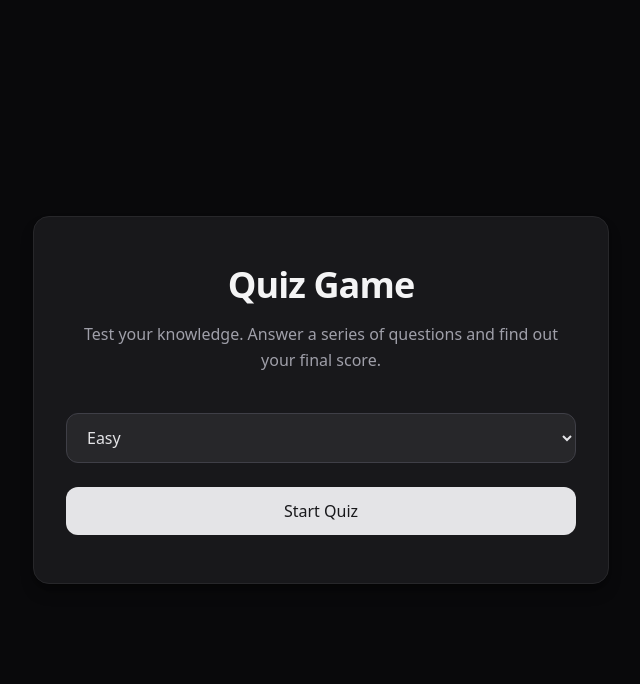
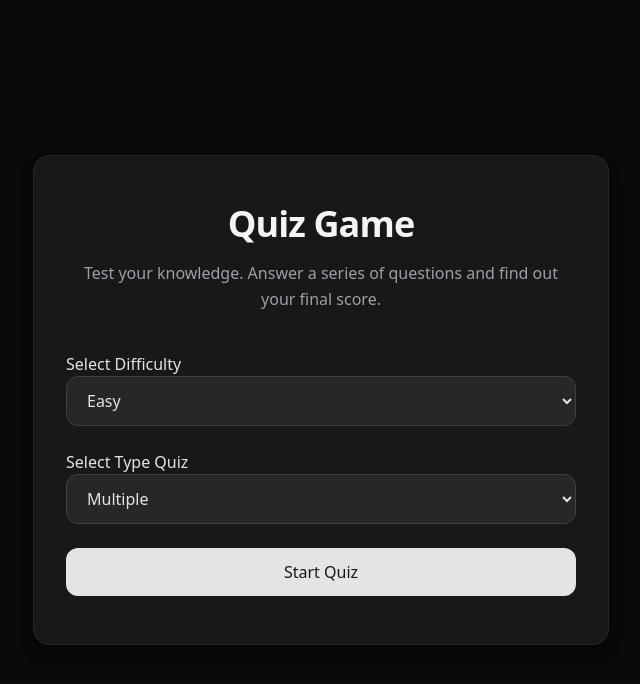
Before and after one commit to mendozagianfranco/quiz-game, a React (Vite) app: page / in a window 1280 px wide. Shown: the top 684 px of the page, without its empty margins (319-959 px from the left). Built offline with nearby package versions, Linux system fonts and the light colour scheme.

Commit message:
feat: add type true/false and add rror handling in triviaApi

```diff
--- a/src/pages/Home.jsx
+++ b/src/pages/Home.jsx
@@ -5,11 +5,12 @@ import { fetchQuestions } from '../services/infrastructure/triviaApi';
 
 export default function Home() {
     const difficultyRef = useRef();
+    const typeRef = useRef();
     const { startQuiz, setQuestions } = useQuiz();
 
     async function handleStartQuiz() {
         startQuiz();
-        const questions = await fetchQuestions(difficultyRef.current.value);
+        const questions = await fetchQuestions(difficultyRef.current.value, typeRef.current.value);
         setQuestions(questions);
     }
 
@@ -28,13 +29,28 @@ export default function Home() {
 
                 <div className="flex flex-col gap-6">
 
+                    <div>
+                        <p>Select Difficulty</p>
+
                         <select
                             ref={difficultyRef}
-                        className="px-4 py-3 rounded-xl bg-zinc-800 border border-zinc-700 text-zinc-200 focus:outline-none  focus:ring-2 focus:ring-zinc-600 transition">
+                            className="px-4 py-3 w-full rounded-xl bg-zinc-800 border border-zinc-700 text-zinc-200 focus:outline-none  focus:ring-2 focus:ring-zinc-600 transition">
                             <option value={'easy'}>Easy</option>
                             <option value={'medium'}>Medium</option>
                             <option value={'hard'}>Hard</option>
                         </select>
+                    </div>
+
+                    <div>
+                        <p>Select Type Quiz</p>
+
+                        <select
+                            ref={typeRef}
+                            className="px-4 py-3 w-full rounded-xl bg-zinc-800 border border-zinc-700 text-zinc-200 focus:outline-none  focus:ring-2 focus:ring-zinc-600 transition">
+                            <option value={'multiple'}>Multiple</option>
+                            <option value={'boolean'}>True / False</option>
+                        </select>
+                    </div>
 
                     <Link
                         to={'/quiz'}
--- a/src/services/domain/transformQuestions.js
+++ b/src/services/domain/transformQuestions.js
@@ -2,7 +2,7 @@ export function transformQuestions(rawQuestions) {
     return rawQuestions.map(q => ({
         id: generateId(),
         question: q.question,
-        answers: shuffle([q.correct_answer, ...q.incorrect_answers]),
+        answers: q.type === 'boolean' ? [q.correct_answer, ...q.incorrect_answers] : shuffle([q.correct_answer, ...q.incorrect_answers]),
         correctAnswer: q.correct_answer,
         difficulty: q.difficulty,
         type: q.type,
--- a/src/services/infrastructure/triviaApi.js
+++ b/src/services/infrastructure/triviaApi.js
@@ -1,17 +1,18 @@
 import { transformQuestions } from '../domain/transformQuestions';
 
-export async function fetchQuestions(difficulty, total = 10) {
+export async function fetchQuestions(difficulty, type, total = 10) {
 
     try {
-        const res = await fetch(`https://opentdb.com/api.php?amount=${total}&difficulty=${difficulty}&type=multiple`);
+        const res = await fetch(`https://opentdb.com/api.php?amount=${total}&difficulty=${difficulty}&type=${type}`);
         if (!res.ok) {
-            throw new Error('Errore chiamate API');
+            throw new Error('Error API');
         }
         const data = await res.json();
-        if (!data.results) return [];
+        if (data.response_code === 1) {
+            throw new Error('No Results');
+        };
         return transformQuestions(data.results);
     } catch (error) {
-        console.error(error);
-        return [];
+        return { error: true, message: error.message };
     }
 }
```
Lines whose indentation alone changed are shown as unchanged.
